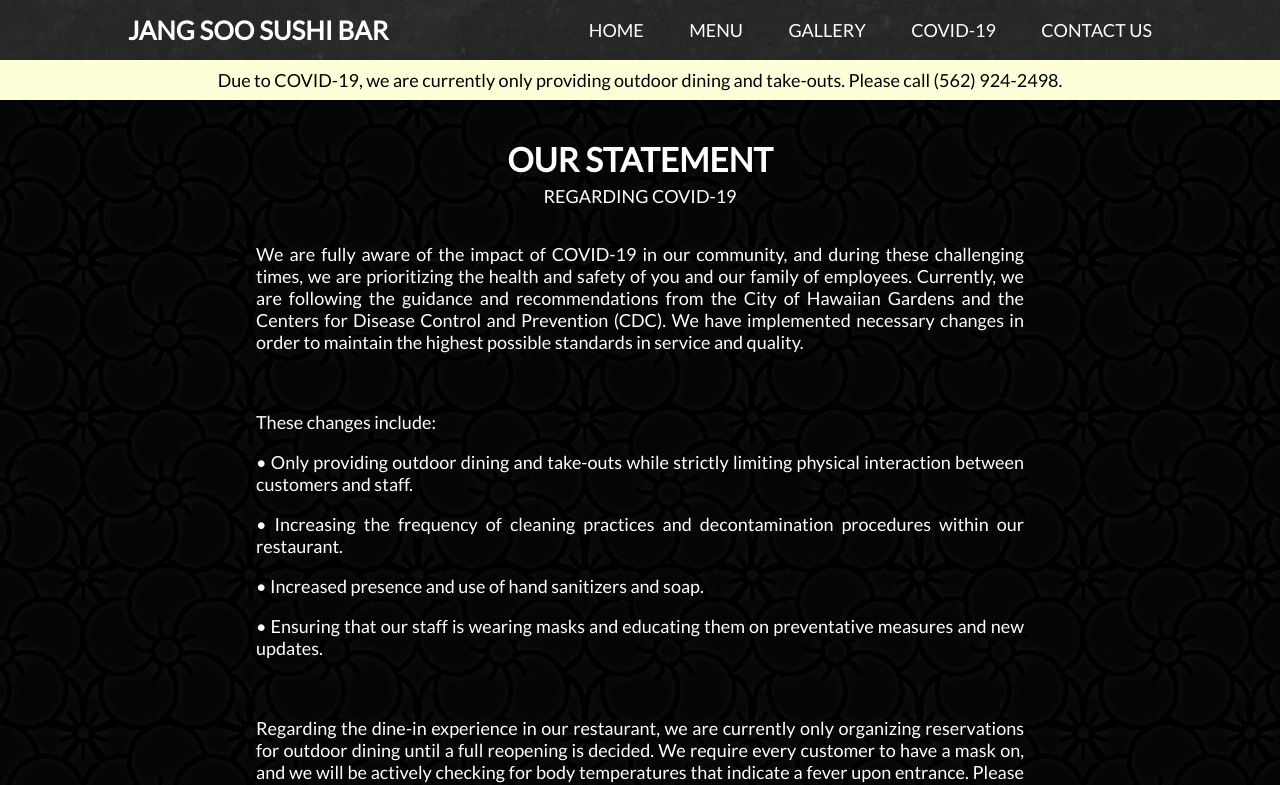
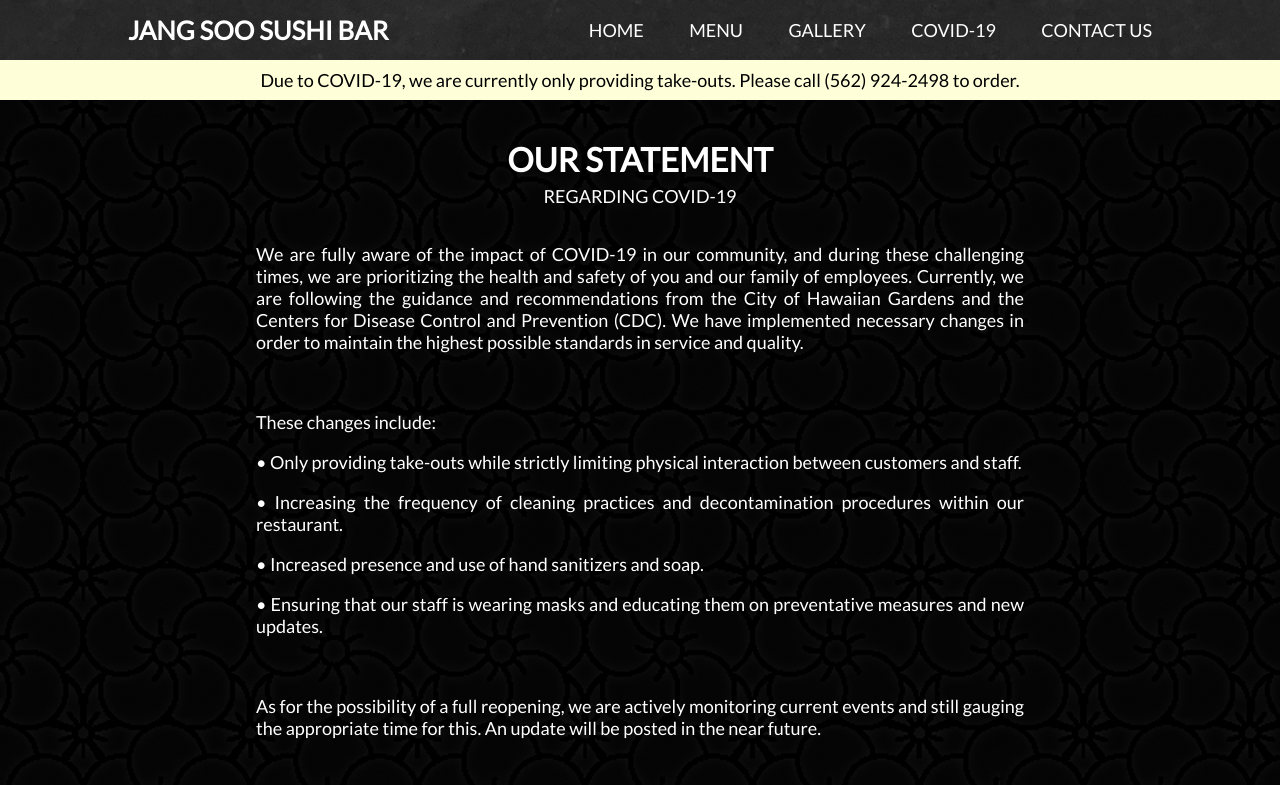
Before and after one commit to jimmyhwang4/jang_soo_sushi_bar, a React (Create React App) app: page /covid-19 in a window 1280 px wide. Shown: the top 785 px of the page. Built offline with nearby package versions, Linux system fonts and the light colour scheme.

Commit message:
covid update

```diff
--- a/src/components/Header.js
+++ b/src/components/Header.js
@@ -27,7 +27,7 @@
             </div>
 
             <div className="newsHeader">
-                <p>Due to COVID-19, we are currently only providing outdoor dining and take-outs. Please call (562) 924-2498.</p>
+                <p>Due to COVID-19, we are currently only providing take-outs. Please call (562) 924-2498 to order.</p>
             </div>
 
         </div>
--- a/src/pages/COVID.js
+++ b/src/pages/COVID.js
@@ -15,12 +15,11 @@
                         <p>We are fully aware of the impact of COVID-19 in our community, and during these challenging times, we are prioritizing the health and safety of you and our family of employees. Currently, we are following the guidance and recommendations from the City of Hawaiian Gardens and the Centers for Disease Control and Prevention (CDC). We have implemented necessary changes in order to maintain the highest possible standards in service and quality.</p>
                         <p><br></br></p>
                         <p>These changes include:</p>
-                        <p>• Only providing outdoor dining and take-outs while strictly limiting physical interaction between customers and staff.</p>
+                        <p>• Only providing take-outs while strictly limiting physical interaction between customers and staff.</p>
                         <p>• Increasing the frequency of cleaning practices and decontamination procedures within our restaurant.</p>
                         <p>• Increased presence and use of hand sanitizers and soap.</p>
                         <p>• Ensuring that our staff is wearing masks and educating them on preventative measures and new updates.</p>
                         <p><br></br></p>
-                        <p>Regarding the dine-in experience in our restaurant, we are currently only organizing reservations for outdoor dining until a full reopening is decided. We require every customer to have a mask on, and we will be actively checking for body temperatures that indicate a fever upon entrance. Please call (562) 924-2498 to make a reservation for outdoor dining.</p>
                         <p>As for the possibility of a full reopening, we are actively monitoring current events and still gauging the appropriate time for this. An update will be posted in the near future.</p>
                         <p><br></br></p>
                         <p>If you have any questions or comments, please reach us at jangsoosushibar@gmail.com. We will make our best effort to get back to you as soon as possible.</p>
```
